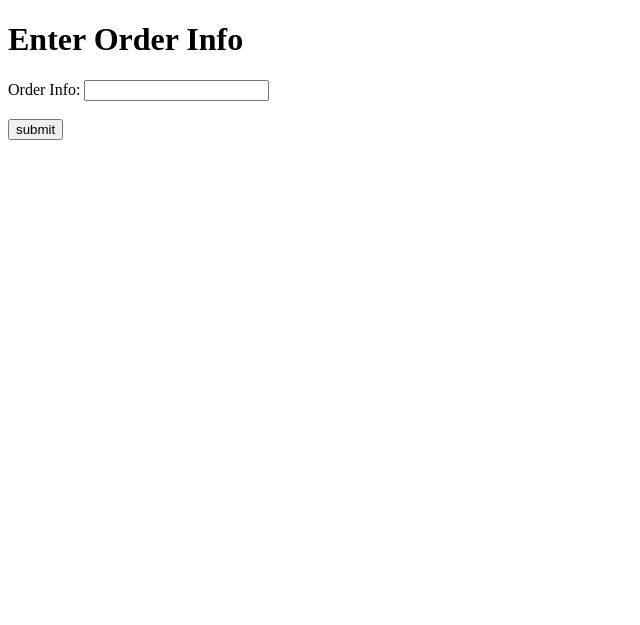
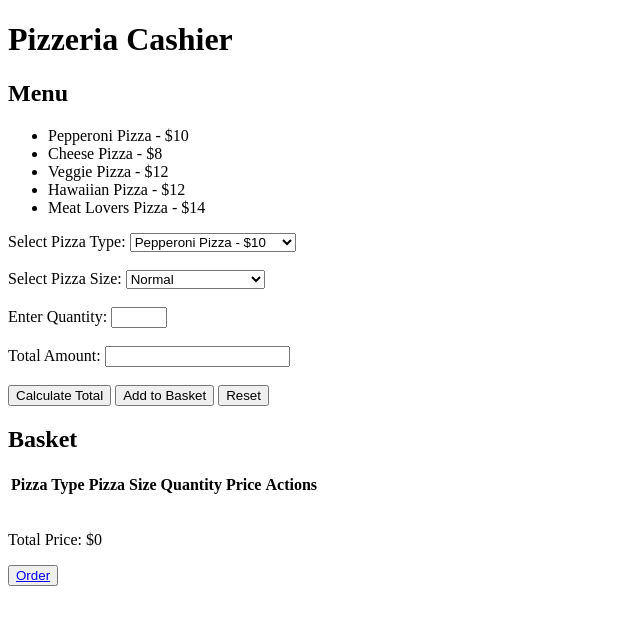
Before and after one commit to jurgen-cardoze/oven, a Flask app: page /order in a window 1280 px wide. Shown: the top 625 px of the page, without its empty margins (0-640 px from the left). Run offline with Flask 3, Linux system fonts and the light colour scheme; lists and menus that the app fills with data are empty.

Commit message:
At route /order, the cashier display has been added it currently includes only HTML & js CSS is to be added cashier has no known bugs as of the moment, test it and report bugs.

```diff
--- a/app.py
+++ b/app.py
@@ -1,35 +1,38 @@
-from flask import Flask, render_template, url_for, jsonify, request, redirect
+from flask import Flask, request, render_template, redirect, url_for
 import csv
+import random
 import os
 import time
 import threading
 
 app = Flask(__name__)
+@app.route('/order')
+def orders():
+    return render_template('order.html')
+@app.route("/submit-order", methods=["POST"])
+def submit_order():
+    if request.method == "POST":
+        pizza_type = request.form.getlist("pizza_type")
+        pizza_size = request.form.getlist("pizza_size")
+        quantity = request.form.getlist("quantity")
+        total_amount = request.form.getlist("total_amount")
 
+        # Read existing orders from temporary CSV file
+        with open("temporary_database.csv", mode="a", newline="") as temp_csv_file:
+            fieldnames = ["pizza_type", "pizza_size", "quantity", "total_amount"]
+            writer = csv.DictWriter(temp_csv_file, fieldnames=fieldnames)
+            if temp_csv_file.tell() == 0:
+                writer.writeheader()
+            for i in range(len(pizza_type)):
+                writer.writerow({
+                    "pizza_type": pizza_type[i],
+                    "pizza_size": pizza_size[i],
+                    "quantity": quantity[i],
+                    "total_amount": total_amount[i]
+                })
 
-@app.route('/order', methods=['GET', 'POST'])
-def order():
-    if request.method == 'POST':
-        # Get order information from the form
-        order_info = request.form['order_info']
-        customer_name = ''
-        customer_number = ''
-
-        # Write the order information to temporary_database.csv file
-        with open('temporary_database.csv', mode='a', newline='') as file:
-            writer = csv.writer(file)
-            writer.writerow([order_info, customer_name, customer_number])
-
-        return redirect('/customer_info')
-
-    return render_template('order.html')
-
-
-@app.route('/customer_info', methods=['GET'])
-def show_customer_info():
-    return render_template('customer_info.html')
-
-
+        # Redirect to the customer-info route
+        return redirect(url_for("customer_info"))
 @app.route('/arduino', methods=['POST'])
 def arduino():
     global switch
@@ -44,42 +47,54 @@ def home():
     return render_template('index.html', image_url=url_for('static', filename='pizza_bros.jpg'))
 
 
-@app.route('/save_customer_info', methods=['POST'])
-def save_customer_info():
-    # Get customer information from the form
-    customer_name = request.form['customer_name']
-    customer_number = request.form['customer_number']
+@app.route("/customer-info", methods=["GET", "POST"])
+def customer_info():
+    if request.method == "POST":
+        name = request.form["name"]
+        phone_number = request.form["phone_number"]
 
-    # Read the temporary_database.csv file and update the customer information
-    with open('temporary_database.csv', mode='r') as file:
-        reader = csv.reader(file)
-        rows = list(reader)
-        row_count = len(rows)
+        # Read existing orders from temporary CSV file
+        with open("temporary_database.csv", mode="r", newline="") as temp_csv_file:
+            temp_reader = csv.DictReader(temp_csv_file)
+            temp_rows = list(temp_reader)
 
-        # Get the last row and update the customer information
-        order_info = rows[row_count-1][0]
-        rows[row_count-1] = [order_info, customer_name, customer_number]
+        # Add name and phone number to each row
+        for row in temp_rows:
+            row["name"] = name
+            row["phone_number"] = phone_number
 
-        # Skip rows with empty fields
+        # Generate a unique order ID for all rows
+        order_id = random.randint(1, 100)
+        for row in temp_rows:
+            row["orderID"] = order_id
+
+        # Check if all values in each row are filled
         complete_rows = []
-        for row in rows:
-            if all(row):
+        for row in temp_rows:
+            if all(row.values()):
                 complete_rows.append(row)
 
         # Append complete rows to the main_database.csv file
-        with open('main_database.csv', mode='a', newline='') as file:
-            writer = csv.writer(file)
+        with open("main_database.csv", mode="a", newline="") as main_csv_file:
+            fieldnames = ["pizza_type", "pizza_size", "quantity", "total_amount", "name", "phone_number", "orderID"]
+            writer = csv.DictWriter(main_csv_file, fieldnames=fieldnames)
+            if main_csv_file.tell() == 0:
+                writer.writeheader()
             writer.writerows(complete_rows)
 
         # Remove complete rows from the temporary_database.csv file
-        rows = [row for row in rows if row not in complete_rows]
+        rows = [row for row in temp_rows if row not in complete_rows]
 
         # Write the updated data back to the temporary_database.csv file
-        with open('temporary_database.csv', mode='w', newline='') as file:
-            writer = csv.writer(file)
+        with open("temporary_database.csv", mode="w", newline="") as temp_csv_file:
+            fieldnames = ["pizza_type", "pizza_size", "quantity", "total_amount", "name", "phone_number", "orderID"]
+            writer = csv.DictWriter(temp_csv_file, fieldnames=fieldnames)
+            writer.writeheader()
             writer.writerows(rows)
 
-        return redirect('/')
+        return "Thank you for your order!"
+
+    return render_template("customer_info.html")
 
 @app.route('/menu')
 def menu():
@@ -134,43 +149,46 @@ def start_loop():
             # Check if there is a row in the queue_database.csv file
             with open('queue_database.csv', mode='r') as file:
                 reader = csv.reader(file)
-                next(reader)  # Skip header row
+                next(reader, None)  # Skip header row
                 order = next(reader, None)
 
             if switch == "1" and order is None:
-                # Get the first complete row from main_database.csv and append it to the queue_database.csv file
+                # Get the first complete row from main_database.csv and append all rows with the same orderid to the queue_database.csv file
                 with open('main_database.csv', mode='r') as file:
                     reader = csv.reader(file)
-                    next(reader)  # Skip header row
+                    next(reader, None)  # Skip header row
+                    rows = []
+                    orderid = None
                     for row in reader:
-                        if all(row):
-                            order = row
+                        if not all(row) or (orderid is not None and row[-1] != orderid):
                             break
+                        rows.append(row)
+                        orderid = row[-1]
+                    if rows:
+                        x = len(rows)  # Get number of rows with same order ID
+                        with open('queue_database.csv', mode='a', newline='') as file:
+                            writer = csv.writer(file)
+                            writer.writerows(rows)
 
-                if order is not None:
-                    with open('queue_database.csv', mode='a', newline='') as file:
-                        writer = csv.writer(file)
-                        writer.writerow(order)
+                        # Delete the rows with the same order ID from the main_database.csv file
+                        with open('main_database.csv', mode='r') as file:
+                            reader = csv.reader(file)
+                            rows = [row for row in reader if row[-1] != orderid]
 
-                    # Delete the order from the main_database.csv file
-                    with open('main_database.csv', mode='r') as file:
-                        reader = csv.reader(file)
-                        rows = list(reader)
-                        rows.remove(order)
-
-                    with open('main_database.csv', mode='w', newline='') as file:
-                        writer = csv.writer(file)
-                        writer.writerows(rows)
+                        with open('main_database.csv', mode='w', newline='') as file:
+                            writer = csv.writer(file)
+                            writer.writerows(rows)
 
             elif switch == "0" and order is not None:
-                # Delete the last row from queue_database.csv
+                # Delete the rows with the same order ID from queue_database.csv
                 with open('queue_database.csv', mode='r') as file:
-                    rows = list(csv.reader(file))
-                    rows.pop()
-
-                with open('queue_database.csv', mode='w', newline='') as file:
-                    writer = csv.writer(file)
-                    writer.writerows(rows)
+                    reader = csv.reader(file)
+                    rows = list(reader)
+                    orderid = rows[1][-1]  # Get order ID from second row
+                    rows_to_keep = [rows[0]] + [row for row in rows[1:] if row[-1] != orderid]
+                    with open('queue_database.csv', mode='w', newline='') as file:
+                        writer = csv.writer(file)
+                        writer.writerows(rows_to_keep)
 
                 order = None
 
--- a/oven_V2.py
+++ b/oven_V2.py
@@ -62,7 +62,7 @@ def countdown(minutes, seconds):
 
 def setup():
     global board
-    board = CustomPymata4("COM7")
+    board = CustomPymata4("COM6")
     # Set the LED pins as output pins
     board.set_pin_mode_digital_output(GREEN_LED_PIN)
     board.set_pin_mode_digital_output(YELLOW_LED_PIN)
--- /dev/null
+++ b/static/script.js
@@ -0,0 +1,97 @@
+let basket = [];
+
+function calculateTotal() {
+  const pizzaType = document.getElementById("pizza-type").value;
+  const pizzaSize = document.getElementById("pizza-size").value;
+  const quantity = document.getElementById("quantity").value;
+  let price;
+
+  if (pizzaType === "pepperoni") {
+    price = 10;
+  } else if (pizzaType === "cheese") {
+    price = 8;
+  } else if (pizzaType === "veggie") {
+    price = 12;
+  } else if (pizzaType === "hawaiian") {
+    price = 12;
+  } else if (pizzaType === "meat-lovers") {
+    price = 14;
+  }
+
+  if (pizzaSize === "normal") {
+    // no additional cost
+  } else if (pizzaSize === "large") {
+    price += 5;
+  } else if (pizzaSize === "family-sized") {
+    price += 11;
+  }
+
+  let total;
+  if (!quantity) {
+    total = "";
+  } else {
+    total = `$${price * quantity}`;
+  }
+  document.getElementById("total").value = total;
+}
+
+function addToBasket() {
+  const pizzaType = document.getElementById("pizza-type").value;
+  const pizzaSize = document.getElementById("pizza-size").value;
+  const quantity = document.getElementById("quantity").value;
+  const totalAmount = document.getElementById("total").value.slice(1);
+
+  const item = {
+    pizzaType,
+    pizzaSize,
+    quantity,
+    totalAmount,
+  };
+  basket.push(item);
+  renderBasket();
+}
+
+function removeFromBasket(index) {
+  basket.splice(index, 1);
+  renderBasket();
+}
+
+function renderBasket() {
+  const basketContainer = document.getElementById("basket");
+  let html = "<ul>";
+  let totalAmount = 0;
+  basket.forEach((item, index) => {
+    html += `<li>${item.pizzaType} (${item.pizzaSize}), Quantity: ${item.quantity}, Price: ${item.totalAmount} <button onclick="removeFromBasket(${index})">Remove</button></li>`;
+    totalAmount += parseFloat(item.totalAmount);
+  });
+  html += "</ul>";
+  html += `<p>Total: $${totalAmount.toFixed(2)}</p>`;
+  basketContainer.innerHTML = html;
+}
+
+function placeOrder() {
+  const form = new FormData();
+  basket.forEach((item) => {
+    form.append("pizza_type", item.pizzaType);
+    form.append("pizza_size", item.pizzaSize);
+    form.append("quantity", item.quantity);
+    form.append("total_amount", item.totalAmount);
+
+  });
+
+  const xhr = new XMLHttpRequest();
+  xhr.open("POST", "/submit-order", true);
+  xhr.onload = function () {
+    if (this.status === 200) {
+      alert("Order placed successfully!");
+      basket = [];
+      renderBasket();
+    } else {
+      alert("There was an error while placing your order.");
+    }
+  };
+  xhr.send(form);
+}
+
+document.getElementById("add-to-basket").addEventListener("click", addToBasket);
+document.getElementById("submit-order").addEventListener("click", placeOrder);
--- a/templates/order.html
+++ b/templates/order.html
@@ -1,14 +1,62 @@
 <!DOCTYPE html>
 <html>
   <head>
-    <title>Order Info</title>
+    <title>Pizzeria Cashier</title>
   </head>
   <body>
-    <h1>Enter Order Info</h1>
-    <form action="/order" method="POST">
-      <label for="order_info">Order Info:</label>
-      <input type="text" id="order_info" name="order_info"><br><br>
-      <button type="submit">submit</button>
+    <h1>Pizzeria Cashier</h1>
+    <h2>Menu</h2>
+    <ul>
+      <li>Pepperoni Pizza - $10</li>
+      <li>Cheese Pizza - $8</li>
+      <li>Veggie Pizza - $12</li>
+      <li>Hawaiian Pizza - $12</li>
+      <li>Meat Lovers Pizza - $14</li>
+    </ul>
+    <form id="order-form" action="{{ url_for('submit_order') }}" method="POST">
+      <label for="pizza-type">Select Pizza Type:</label>
+      <select id="pizza-type" name="pizza-type">
+        <option value="pepperoni">Pepperoni Pizza - $10</option>
+        <option value="cheese">Cheese Pizza - $8</option>
+        <option value="veggie">Veggie Pizza - $12</option>
+        <option value="hawaiian">Hawaiian Pizza - $12</option>
+        <option value="meat-lovers">Meat Lovers Pizza - $14</option>
+      </select>
+      <br><br>
+      <label for="pizza-size">Select Pizza Size:</label>
+      <select id="pizza-size" name="pizza-size">
+        <option value="normal">Normal</option>
+        <option value="large">Large (+$5)</option>
+        <option value="family-sized">Family-sized (+$11)</option>
+      </select>
+      <br><br>
+      <label for="quantity">Enter Quantity:</label>
+      <input type="number" id="quantity" name="quantity" min="1" max="10">
+      <br><br>
+      <label for="total">Total Amount:</label>
+      <input type="text" id="total" name="total" readonly>
+      <br><br>
+      <button type="button" onclick="calculateTotal()">Calculate Total</button>
+      <button type="button" onclick="addToBasket()">Add to Basket</button>
+      <button type="reset">Reset</button>
     </form>
+    <h2>Basket</h2>
+    <table id="basket">
+      <thead>
+        <tr>
+          <th>Pizza Type</th>
+          <th>Pizza Size</th>
+          <th>Quantity</th>
+          <th>Price</th>
+          <th>Actions</th>
+        </tr>
+      </thead>
+      <tbody>
+      </tbody>
+    </table>
+    <br>
+    <p>Total Price: <span id="total-price">$0</span></p>
+    <button type="button" onclick="placeOrder()"><a href="/customer-info">Order</a></button>
+    <script src="{{ url_for('static', filename='script.js') }}"></script>
   </body>
 </html>
--- a/temporary_database.csv
+++ b/temporary_database.csv
@@ -1,2 +1 @@
-100,,
-,gosho,52132
+pizza_type,pizza_size,quantity,total_amount,name,phone_number,orderID
```
Also changed, not shown: main_database.csv (+6 -6 lines), queue_database.csv (+8 -2 lines), templates/customer_info.html (+8 -6 lines).
